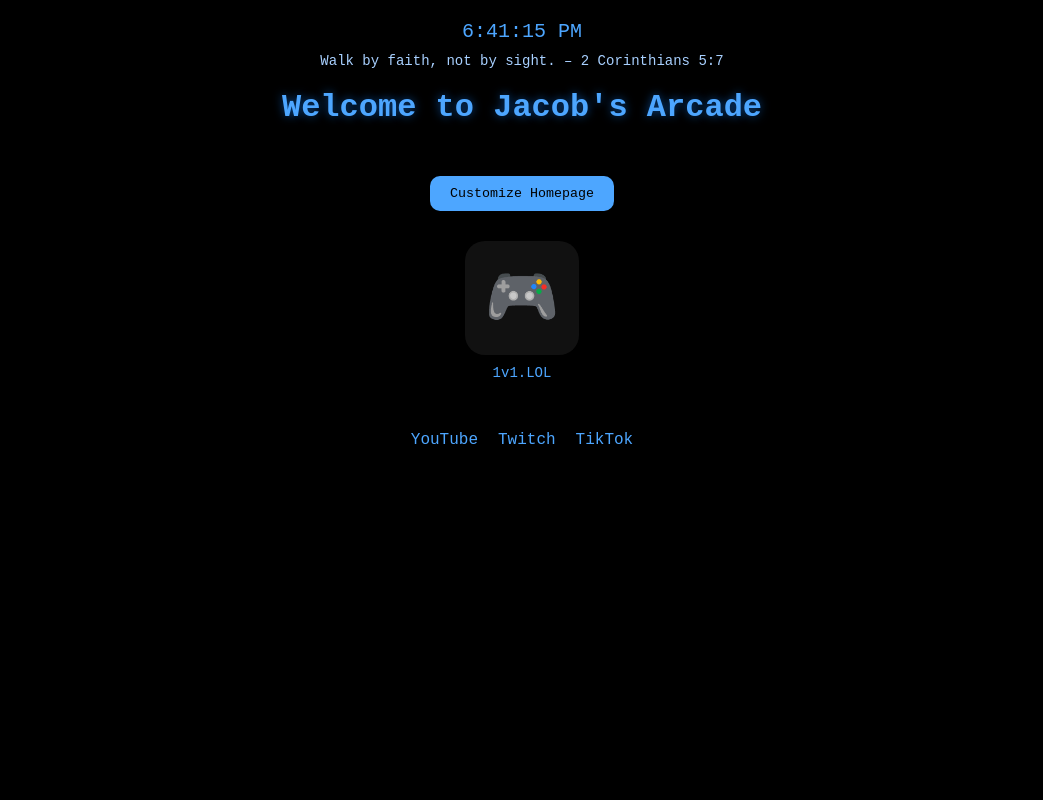
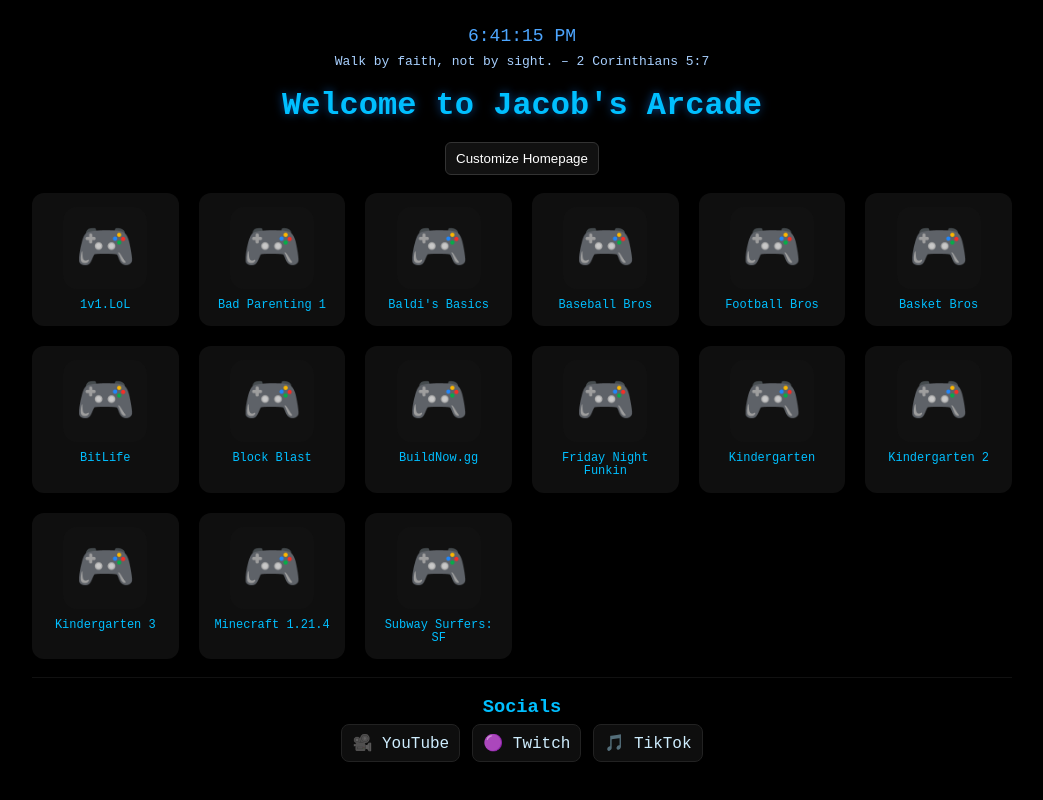
Before and after one commit to jacobisgod221/Ankles-snatched-by-jay, a plain HTML site: page index.html in a window 1280 px wide. Shown: the whole page, without its empty margins (118-1161 px from the left). Drawn offline with Linux system fonts and the light colour scheme.

Commit message:
Update index.html

```diff
--- a/index.html
+++ b/index.html
@@ -1,219 +1,121 @@
 <!DOCTYPE html>
 <html lang="en">
 <head>
-  <meta charset="UTF-8" />
-  <meta name="viewport" content="width=device-width, initial-scale=1.0" />
+<meta charset="UTF-8">
+<meta name="viewport" content="width=device-width, initial-scale=1.0">
 <title>Jacob's Arcade</title>
 <style>
-  /* Force loading screen hidden on load */
-  #loadingScreen { display: none !important; }
-    body {
-      margin: 0;
-      padding: 0;
-      background: black;
-      color: #ffffff;
-      font-family: "Press Start 2P", monospace;
-      display: flex;
-      flex-direction: column;
-      align-items: center;
-    }
-
-    /* Clock */
-    #clock {
-      margin-top: 20px;
-      font-size: 20px;
-      color: #4da6ff;
-    }
-
-    /* Bible Verse */
-    #verse {
-      margin-top: 10px;
-      font-size: 14px;
-      color: #a8d0ff;
-      text-align: center;
-      width: 90%;
-    }
-
-    /* Header */
-    h1 {
-      font-size: 32px;
-      color: #4da6ff;
-      text-shadow: 0 0 10px #0b488e;
-      margin: 20px 0;
-      text-align: center;
-    }
-
-    /* Game grid */
-    .grid {
-      display: grid;
-      grid-template-columns: repeat(auto-fit, minmax(150px, 1fr));
-      gap: 30px;
-      width: 90%;
-      max-width: 900px;
-      margin-top: 30px;
-    }
-
-    .game {
-      display: flex;
-      flex-direction: column;
-      align-items: center;
-      cursor: pointer;
-    }
-
-    .icon {
-      font-size: 60px;
-      background: #111;
-      padding: 20px;
-      border-radius: 20px;
-      transition: 0.3s;
-    }
-
-    .icon:hover {
-      transform: scale(1.1);
-      box-shadow: 0 0 15px #4da6ff;
-    }
-
-    .label {
-      margin-top: 10px;
-      font-size: 14px;
-      color: #4da6ff;
-    }
-
-    /* Socials */
-    .socials {
-      margin-top: 50px;
-      font-size: 16px;
-      display: flex;
-      gap: 20px;
-    }
-
-    .socials a {
-      color: #4da6ff;
-      text-decoration: none;
-      transition: 0.3s;
-    }
-
-    .socials a:hover {
-      text-shadow: 0 0 10px #4da6ff;
-    }
-
-    /* Customization Button */
-    #customizeBtn {
-      margin-top: 30px;
-      padding: 10px 20px;
-      background: #4da6ff;
-      color: black;
-      border: none;
-      font-family: inherit;
-      cursor: pointer;
-      border-radius: 10px;
-      transition: 0.3s;
-    }
-
-    #customizeBtn:hover {
-      background: #75bdff;
-    }
+html,body{height:100%;margin:0;padding:0;background:black;color:#fff;font-family:"Press Start 2P", monospace}
+.container{max-width:1100px;margin:0 auto;padding:18px;display:flex;flex-direction:column;align-items:center}
+#clock{margin-top:8px;font-size:18px;color:#4da6ff}
+#verse{margin-top:8px;font-size:13px;color:#a8d0ff;text-align:center;width:90%}
+#mainTitle{font-size:32px;color:#00bfff;text-shadow:0 0 10px #0b488e;margin:18px 0;text-align:center}
+.grid{display:grid;grid-template-columns:repeat(auto-fit,minmax(140px,1fr));gap:20px;width:100%;max-width:980px;margin-top:18px}
+.game-card{background:#0f0f0f;border-radius:12px;padding:14px;display:flex;flex-direction:column;align-items:center;cursor:pointer;transition:transform .25s,box-shadow .25s}
+.game-card:hover{transform:translateY(-6px);box-shadow:0 8px 24px rgba(0,191,255,.08)}
+.game-icon{font-size:48px;background:#111;padding:12px;border-radius:14px}
+.game-title{text-align:center;margin-top:10px;font-size:12px;color:#00bfff;line-height:1.1;max-width:120px;word-wrap:break-word}
+#gamePanel{display:none;position:fixed;inset:6% 6% 8% 6%;background:#000;border:3px solid #222;z-index:9998;border-radius:8px;overflow:hidden;box-shadow:0 20px 60px rgba(0,0,0,.7)}
+#gameFrame{width:100%;height:calc(100% - 60px);border:0;background:#000}
+#gamePanelBar{height:60px;display:flex;align-items:center;justify-content:space-between;padding:8px 12px;background:#070707;color:#ddd}
+.gp-controls{display:flex;gap:8px;align-items:center}
+.gp-btn{background:#111;color:#fff;border:1px solid #333;padding:8px 10px;border-radius:6px;cursor:pointer}
+#customizePanel{display:none;width:320px;background:#0b0b0b;border:2px solid #2b1f4a;padding:12px;border-radius:8px;margin-top:14px}
+#customizePanel label{display:block;margin:8px 0;font-size:12px;color:#cfdcff}
+#customizePanel input[type=color]{width:48px;height:32px;border:0;padding:0}
+#customizePanel select{width:100%;padding:6px;border-radius:6px;background:#111;color:#fff;border:1px solid #333}
+#customizeBtn{margin-top:12px;padding:10px 16px;background:#4da6ff;color:black;border:none;border-radius:8px;cursor:pointer}
+.socials{margin-top:18px;width:100%;max-width:980px;border-top:1px solid #111;padding-top:12px;display:flex;flex-direction:column;align-items:center}
+.socials h3{margin:6px;color:#00bfff}
+.social-icons{display:flex;gap:12px}
+.social-link{display:flex;align-items:center;gap:8px;padding:8px 10px;background:#0e0e0e;border-radius:8px;color:#cfeeff;text-decoration:none;border:1px solid #222}
+.social-link svg{width:18px;height:18px}
+#loadingScreen{display:none;position:fixed;inset:0;background:rgba(0,0,0,0.95);color:#fff;z-index:10001;align-items:center;justify-content:center;flex-direction:column}
+#loadingMessage{font-size:18px;margin-top:12px;color:#d0d0ff}
+@media (max-width:480px){#mainTitle{font-size:20px}.game-title{font-size:11px}}
 </style>
 </head>
 <body>
+<div class="container">
+  <div id="clock">--:--:--</div>
+  <div id="verse">Loading verse...</div>
+  <h1 id="mainTitle">Welcome to Jacob's Arcade</h1>
 
-  <div id="clock">Loading time...</div>
-  <div id="verse">Loading verse...</div>
+  <button id="customizeToggle" onclick="toggleCustomize()" class="gp-btn">Customize Homepage</button>
 
-  <h1>Welcome to Jacob's Arcade</h1>
-
-  <button id="customizeBtn" onclick="alert('Customization menu coming soon!')">Customize Homepage</button>
-
-  <div class="grid" id="gameGrid">
-    <!-- Example game item (repeat for each game) -->
-    <div class="game" onclick="location.href='1v1.LoL.html'">
-      <div class="icon">🎮</div>
-      <div class="label">1v1.LOL</div>
+  <div id="customizePanel">
+    <label>Background Color: <input id="bgPicker" type="color" value="#000000"></label>
+    <label>Title Color: <input id="titlePicker" type="color" value="#00bfff"></label>
+    <label>Accent Color: <input id="accentPicker" type="color" value="#00bfff"></label>
+    <label>Theme: <select id="themeSelect"><option value="default">Default</option><option value="neon">Neon</option><option value="retro">Retro</option></select></label>
+    <div style="display:flex;gap:8px;margin-top:8px">
+      <button class="gp-btn" onclick="applyCustom(true)">Apply & Save</button>
+      <button class="gp-btn" onclick="resetCustom()">Reset</button>
     </div>
   </div>
 
+  <div class="grid" id="gameGrid">
+    <div class="game-card" data-url="1v1.LoL.html"><div class="game-icon">🎮</div><div class="game-title">1v1.LoL</div></div>
+    <div class="game-card" data-url="Bad Parenting 1.html"><div class="game-icon">🎮</div><div class="game-title">Bad Parenting 1</div></div>
+    <div class="game-card" data-url="Baldi's Basics.html"><div class="game-icon">🎮</div><div class="game-title">Baldi's Basics</div></div>
+    <div class="game-card" data-url="Baseball Bros.html"><div class="game-icon">🎮</div><div class="game-title">Baseball Bros</div></div>
+    <div class="game-card" data-url="Football Bros.html"><div class="game-icon">🎮</div><div class="game-title">Football Bros</div></div>
+    <div class="game-card" data-url="Basket Bros.html"><div class="game-icon">🎮</div><div class="game-title">Basket Bros</div></div>
+    <div class="game-card" data-url="BitLife.html"><div class="game-icon">🎮</div><div class="game-title">BitLife</div></div>
+    <div class="game-card" data-url="Block Blast.html"><div class="game-icon">🎮</div><div class="game-title">Block Blast</div></div>
+    <div class="game-card" data-url="BuildNow.gg.html"><div class="game-icon">🎮</div><div class="game-title">BuildNow.gg</div></div>
+    <div class="game-card" data-url="Friday Night Funkin.html"><div class="game-icon">🎮</div><div class="game-title">Friday Night Funkin</div></div>
+    <div class="game-card" data-url="Kindergarten.html"><div class="game-icon">🎮</div><div class="game-title">Kindergarten</div></div>
+    <div class="game-card" data-url="Kindergarten 2.html"><div class="game-icon">🎮</div><div class="game-title">Kindergarten 2</div></div>
+    <div class="game-card" data-url="Kindergarten 3.html"><div class="game-icon">🎮</div><div class="game-title">Kindergarten 3</div></div>
+    <div class="game-card" data-url="Minecraft 1.21.4.html"><div class="game-icon">🎮</div><div class="game-title">Minecraft 1.21.4</div></div>
+    <div class="game-card" data-url="Subway Surfers_ San Francisco.html"><div class="game-icon">🎮</div><div class="game-title">Subway Surfers: SF</div></div>
+  </div>
+
   <div class="socials">
-    <a href="https://youtube.com/@jynxvfx" target="_blank">YouTube</a>
-    <a href="https://twitch.tv/jjonzenn" target="_blank">Twitch</a>
-    <a href="https://tiktok.com/@fearjnyx" target="_blank">TikTok</a>
+    <h3>Socials</h3>
+    <div class="social-icons">
+      <a class="social-link" href="https://youtube.com/@jynxgotaim" target="_blank">🎥 YouTube</a>
+      <a class="social-link" href="https://twitch.tv/jjonzenn" target="_blank">🟣 Twitch</a>
+      <a class="social-link" href="https://tiktok.com/@fearjnyx" target="_blank">🎵 TikTok</a>
+    </div>
+  </div>
+</div>
+
+<div id="gamePanel">
+  <div id="gamePanelBar">
+    <div class="gp-controls">
+      <button class="gp-btn" onclick="closeGame()">Close</button>
+      <button class="gp-btn" onclick="openFullscreen()">Fullscreen</button>
+      <button class="gp-btn" onclick="openAboutBlank()">Open about:blank</button>
+      <button class="gp-btn" onclick="openBlob()">Open blob</button>
+    </div>
+    <div style="color:#99cfff">Game Window</div>
+  </div>
+  <iframe id="gameFrame" src="" sandbox="allow-scripts allow-forms allow-same-origin"></iframe>
+</div>
+
+<div id="loadingScreen">
+  <div style="font-family:'Press Start 2P';font-size:20px;color:#fff">Loading...</div>
+  <div id="loadingMessage">Preparing...</div>
 </div>
 
 <script>
-  document.addEventListener('DOMContentLoaded', () => {
-  /* -------- CLOCK -------- */
-  function updateClock() {
-    const now = new Date();
-    document.getElementById("clock").textContent = now.toLocaleTimeString();
-  }
-  setInterval(updateClock, 1000);
-  updateClock();
+document.addEventListener('DOMContentLoaded',()=>{
+  function updateClock(){const now=new Date();document.getElementById('clock').textContent=now.toLocaleTimeString();}
+  setInterval(updateClock,1000);updateClock();
 
-  /* -------- DAILY BIBLE VERSE -------- */
-  const verses = [
+  const verses=[
     "I can do all things through Christ who strengthens me. – Philippians 4:13",
     "Trust in the Lord with all your heart. – Proverbs 3:5",
     "Be strong and courageous. – Joshua 1:9",
     "The Lord is my shepherd; I shall not want. – Psalm 23:1",
     "Walk by faith, not by sight. – 2 Corinthians 5:7"
   ];
+  const dayIndex=Math.floor(Date.now()/86400000)%verses.length;
+  document.getElementById('verse').textContent=verses[dayIndex];
 
-  function loadDailyVerse() {
-    const dayIndex = Math.floor(Date.now() / 86400000) % verses.length;
-    document.getElementById("verse").textContent = verses[dayIndex];
-  }
-  loadDailyVerse();
-  });
-</script>
-
-  <!-- Added animations and clickable game actions placeholder -->
-  <script>
-    // Simple fade-in animation for game cards
-    document.querySelectorAll('.game-card').forEach(card => {
-      card.style.opacity = 0;
-      setTimeout(() => {
-        card.style.transition = 'opacity 1s ease';
-        card.style.opacity = 1;
-      }, 200);
-    });
-
-    // Modify click behavior so games do NOT auto-open
-    document.querySelectorAll('.game-card').forEach(card => {
-      card.addEventListener('click', () => {
-        const gameUrl = card.getAttribute('data-url');
-        const panel = document.getElementById('gamePanel');
-        const iframe = document.getElementById('gameFrame');
-        iframe.src = gameUrl;
-        panel.style.display = 'block';
-      });
-    });
-
-    function openFullscreen() {
-      const iframe = document.getElementById('gameFrame');
-      if (iframe.requestFullscreen) iframe.requestFullscreen();
-    }
-
-    function openAboutBlank() {
-      const iframe = document.getElementById('gameFrame');
-      const newWin = window.open('about:blank');
-      fetch(iframe.src).then(r => r.text()).then(html => newWin.document.write(html));
-    }
-
-    function openBlob() {
-      const iframe = document.getElementById('gameFrame');
-      fetch(iframe.src).then(r => r.text()).then(html => {
-        const blob = new Blob([html], {type:'text/html'});
-        const url = URL.createObjectURL(blob);
-        window.open(url);
-      });
-    }
-  </script>
-  <!-- Loading Screen -->
-  <div id="loadingScreen" style="display:none; position:fixed; inset:0; background:black; color:white; font-family:'Press Start 2P'; font-size:18px; display:flex; align-items:center; justify-content:center; flex-direction:column; z-index:9999;">
-    <div id="loadingMessage">Loading...</div>
-  </div>
-
-  <script>
-    const messages = [
+  const messages=[
     "Skibidi toilet is overrated",
     "I made this cuz I'm bored",
     "I'm wasting my time with these messages",
@@ -224,57 +126,36 @@
     "Generating skill issues..."
   ];
 
-    // Fade-in animations
-    document.querySelectorAll('.game-card').forEach(card => {
-      card.style.opacity = 0;
-      setTimeout(() => {
-        card.style.transition = 'opacity 1s ease, transform 0.6s ease';
-        card.style.opacity = 1;
-        card.style.transform = 'translateY(0)';
-      }, 200);
-      card.style.transform = 'translateY(20px)';
-    });
-
-    // Game opening behavior
-    document.querySelectorAll('.game-card').forEach(card => {
-      card.addEventListener('click', () => {
-        const gameUrl = card.getAttribute('data-url');
-        const panel = document.getElementById('gamePanel');
-        const iframe = document.getElementById('gameFrame');
-
-        // Show loading screen with random messages
-        const loading = document.getElementById('loadingScreen');
-        const msg = document.getElementById('loadingMessage');
-        msg.textContent = messages[Math.floor(Math.random() * messages.length)];
-        loading.style.display = 'flex';
-
-        setTimeout(() => {
-          iframe.src = gameUrl;
-          panel.style.display = 'block';
-          loading.style.display = 'none';
-        }, 1500);
+  document.querySelectorAll('.game-card').forEach(card=>{
+    card.addEventListener('click',()=>{
+      const url=card.getAttribute('data-url');
+      const loading=document.getElementById('loadingScreen');
+      const msg=document.getElementById('loadingMessage');
+      msg.textContent=messages[Math.floor(Math.random()*messages.length)];
+      loading.style.display='flex';
+      setTimeout(()=>{
+        document.getElementById('gameFrame').src=url;
+        document.getElementById('gamePanel').style.display='block';
+        loading.style.display='none';
+      },1200);
     });
   });
 
-    function openFullscreen() {
-      const iframe = document.getElementById('gameFrame');
-      if (iframe.requestFullscreen) iframe.requestFullscreen();
+  const saved=JSON.parse(localStorage.getItem('jacob_custom')||'null');
+  if(saved){
+    document.body.style.background=saved.bg;
+    document.getElementById('mainTitle').style.color=saved.title;
+    document.querySelectorAll('.game-title').forEach(el=>el.style.color=saved.accent);
   }
 
-    function openAboutBlank() {
-      const iframe = document.getElementById('gameFrame');
-      const newWin = window.open('about:blank');
-      fetch(iframe.src).then(r => r.text()).then(html => newWin.document.write(html));
-    }
-
-    function openBlob() {
-      const iframe = document.getElementById('gameFrame');
-      fetch(iframe.src).then(r => r.text()).then(html => {
-        const blob = new Blob([html], {type:'text/html'});
-        const url = URL.createObjectURL(blob);
-        window.open(url);
+  window.toggleCustomize=()=>{const p=document.getElementById('customizePanel');p.style.display=p.style.display==='block'?'none':'block'}
+  window.applyCustom=(save)=>{const bg=document.getElementById('bgPicker').value;const title=document.getElementById('titlePicker').value;const accent=document.getElementById('accentPicker').value;document.body.style.background=bg;document.getElementById('mainTitle').style.color=title;document.querySelectorAll('.game-title').forEach(el=>el.style.color=accent);if(save){localStorage.setItem('jacob_custom',JSON.stringify({bg,title,accent}));}}
+  window.resetCustom=()=>{localStorage.removeItem('jacob_custom');location.reload()}
+  window.closeGame=()=>{document.getElementById('gamePanel').style.display='none';document.getElementById('gameFrame').src=''}
+  window.openFullscreen=()=>{const iframe=document.getElementById('gameFrame');if(iframe.requestFullscreen) iframe.requestFullscreen()}
+  window.openAboutBlank=()=>{const iframe=document.getElementById('gameFrame');const newWin=window.open('about:blank');fetch(iframe.src).then(r=>r.text()).then(html=>newWin.document.write(html))}
+  window.openBlob=()=>{const iframe=document.getElementById('gameFrame');fetch(iframe.src).then(r=>r.text()).then(html=>{const blob=new Blob([html],{type:'text/html'});const url=URL.createObjectURL(blob);window.open(url)})}
 });
-    }
 </script>
 </body>
 </html>
```
Lines whose indentation alone changed are shown as unchanged.
